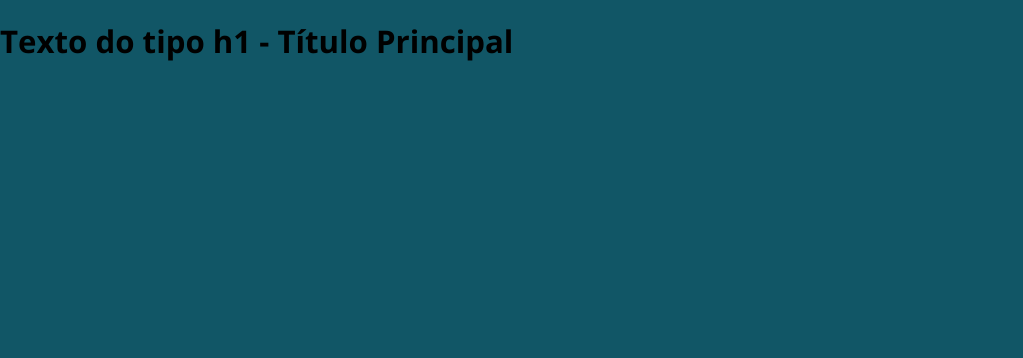
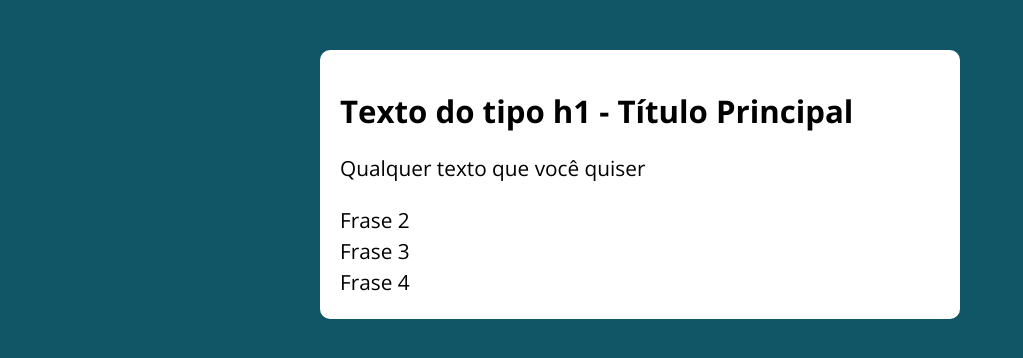
Before and after one commit to rogeriosf98/JS_e_TS, a plain HTML site: page aula35/index.html in a window 1280 px wide. Shown: the whole page, without its empty margins (0-1023 px from the left). Drawn offline with nearby package versions, Linux system fonts and the light colour scheme.

Commit message:
exercicio for, array, objeto e DOM

```diff
--- a/aula35/assets/js/main.js
+++ b/aula35/assets/js/main.js
@@ -0,0 +1,37 @@
+const elementos = [
+    {tag: 'p', texto: 'Qualquer texto que você quiser'}, // 1
+    {tag: 'div', texto: 'Frase 2'}, // 2
+    {tag: 'section', texto: 'Frase 3'}, // 3           1) criou o container
+    {tag: 'footer', texto: 'Frase 4'}, // 4
+];
+
+const container = document.querySelector('.container');
+// agora devemos criar o elemento (div) onde vão os elementos acima
+const div = document.createElement('div');
+// criar a div. cria as tags e joga dentro das divs
+for (let i = 0; i < elementos.length; i++) {
+    let {tag, texto} = elementos[i]; // associação via desestruturação
+    let tagCriada = document.createElement(tag);
+    let textoCriado = document.createTextNode(texto); // como não tem o html, usa innertext
+
+    tagCriada.appendChild(textoCriado);
+    div.appendChild(tagCriada);
+}
+
+container.appendChild(div);
+
+
+/*
+
+Qual é o objetivo?
+Seu programa recebe um array contendo quatro objetos. Cada objeto informa
+duas propriedades:
+- tag: qual elemento HTML será criado.
+- texto: qual conteúdo será inserido nesse elemento.
+Em seguida, o JavaScript percorre esse array com um for, cria os elementos
+HTML correspondentes e os adiciona à página.
+
+Temos um array com 4 objetos, e cada objeto representa uma instrução para criar um
+elemento HTML
+
+*/
--- a/aula35/index.html
+++ b/aula35/index.html
@@ -11,7 +11,7 @@
 
 <body>
 
-  <section>
+  <section class="container">
     <h1>Texto do tipo h1 - Título Principal</h1>
     <!-- AQUI -->
   </section>
--- a/aula35/main.js
+++ /dev/null
@@ -1,6 +0,0 @@
-const elementos = [
-    {tag: 'p', texto: 'Frase 1'}, // 1
-    {tag: 'div', texto: 'Frase 2'}, // 2
-    {tag: 'footer', texto: 'Frase 3'}, // 3
-    {tag: 'section', texto: 'Frase 4'}, // 4
-];
```
